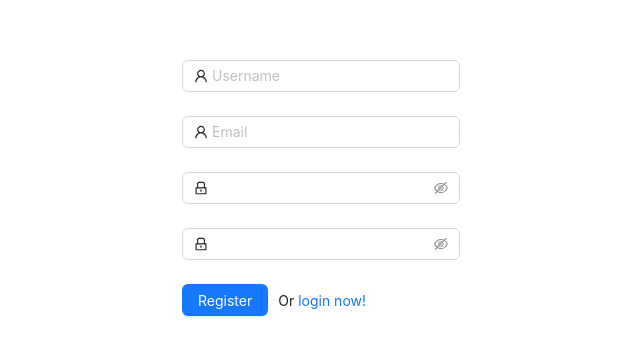
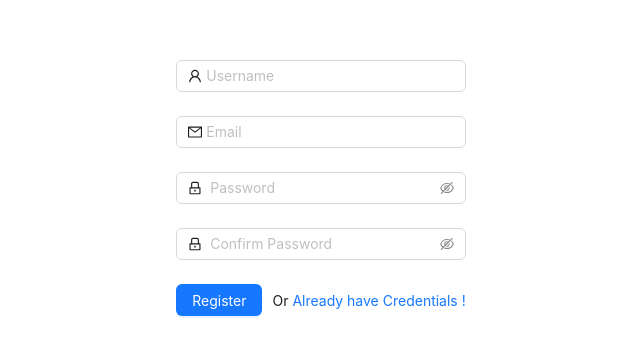
Before and after one commit to AjayMaheshwari23/album-world-3d, a React (Create React App) app in the folder frontend/: page /Signup in a window 1280 px wide. Shown: the part 200-556 px from the top of the page, without its empty margins (319-959 px from the left). Built offline with nearby package versions, Linux system fonts and the light colour scheme; the HTML template or start-up script is replaced by a standard one.

Commit message:
LOGIN FRONTEND DONE

```diff
--- a/frontend/src/components/Signin.js
+++ b/frontend/src/components/Signin.js
@@ -1,7 +1,7 @@
 import React from "react";
 import { useState } from "react";
 import { Button, Checkbox, Form, Input } from "antd";
-import { LockOutlined, UserOutlined } from "@ant-design/icons";
+import { LockOutlined, MailOutlined } from "@ant-design/icons";
 import { useNavigate } from "react-router-dom";
 
 // require("dotenv").config();
@@ -86,8 +86,8 @@ const Signin = (props) => {
             rules={[{ required: true, message: "Please input your Email!" }]}
           >
             <Input
-              prefix={<UserOutlined className="site-form-item-icon" />}
-              placeholder="Username"
+              prefix={<MailOutlined className="site-form-item-icon" />}
+              placeholder=" Email"
             />
           </Form.Item>
           <Form.Item
@@ -97,7 +97,7 @@ const Signin = (props) => {
             <Input
               prefix={<LockOutlined className="site-form-item-icon" />}
               type="password"
-              placeholder="Password"
+              placeholder=" Password"
               value={credentials.password}
               onChange={(e) => {
                 setcredentials({
--- a/frontend/src/components/Signup.js
+++ b/frontend/src/components/Signup.js
@@ -1,7 +1,7 @@
 import React from "react";
 import { useState } from "react";
 import { Button, Checkbox, Form, Input } from "antd";
-import { LockOutlined, UserOutlined } from "@ant-design/icons";
+import { LockOutlined, UserOutlined , MailOutlined } from "@ant-design/icons";
 import { useNavigate } from "react-router-dom";
 // require("dotenv").config();
 // const LOGIN = process.env.LOGIN;
@@ -114,7 +114,7 @@ const Signin = (props) => {
             }}
           >
             <Input
-              prefix={<UserOutlined className="site-form-item-icon" />}
+              prefix={<MailOutlined className="site-form-item-icon" />}
               placeholder="Email"
             />
           </Form.Item>
@@ -134,6 +134,7 @@ const Signin = (props) => {
             ]}
           >
             <Input.Password
+              placeholder=" Password"
               prefix={<LockOutlined className="site-form-item-icon" />}
             />
           </Form.Item>
@@ -153,6 +154,7 @@ const Signin = (props) => {
             ]}
           >
             <Input.Password
+              placeholder=" Confirm Password"
               prefix={<LockOutlined className="site-form-item-icon" />}
             />
           </Form.Item>
@@ -173,8 +175,8 @@ const Signin = (props) => {
               onClick={() => {
                 navigate("/Signin");
               }}
-             >
-              login now!
+            >
+              Already have Credentials !
             </a>
           </Form.Item>
         </Form>
```
